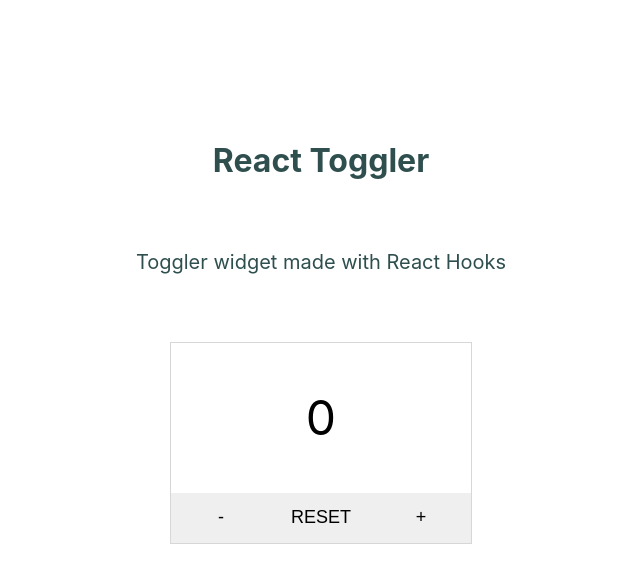
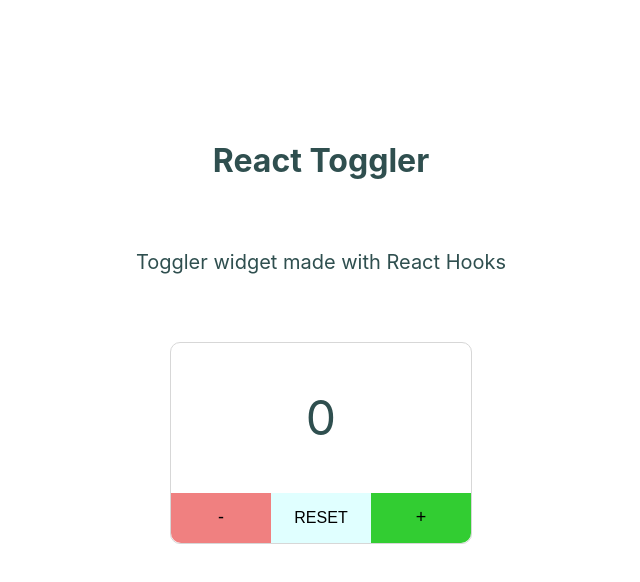
Before and after one commit to robhhr/redux-state-counter, a React (Create React App) app: page / in a window 1280 px wide. Shown: the top 582 px of the page, without its empty margins (319-959 px from the left). Built offline with nearby package versions, Linux system fonts and the light colour scheme.

Commit message:
style buttons

```diff
--- a/src/components/Number/Number.css
+++ b/src/components/Number/Number.css
@@ -2,6 +2,7 @@
   width: 50%;
   min-width: 200px;
   border: 0.5px solid #d7d7d7;
+  border-radius: 10px;
   margin: 0 auto;
 }
 
@@ -12,10 +13,26 @@
   display: flex;
   justify-content: center;
   align-items: center;
+  color: darkslategray;
 }
 
 .buttons {
   bottom: 0%;
+}
+
+button:first-child {
+  background: lightcoral;
+  border-radius: 0px 0px 0px 10px;
+}
+
+button:nth-child(2) {
+  background: lightcyan;
+  font-size: 14px;
+}
+
+button:nth-child(3) {
+  background: limegreen;
+  border-radius: 0px 0px 10px 0px;
 }
 
 .buttons > * {
@@ -23,6 +40,7 @@
   width: 33.33%;
   height: 50px;
   border: none;
+  cursor: pointer;
 }
 
 @media only screen and (min-width: 450px) {
@@ -37,4 +55,7 @@
   .buttons > * {
     font-size: 18px;
   }
+  button:nth-child(2) {
+    font-size: 16px;
+  }
 }
--- a/src/components/Number/Number.js
+++ b/src/components/Number/Number.js
@@ -1,5 +1,6 @@
 import React, { useState } from "react";
 import "./Number.css";
+import { isS } from "xmlchars/xml/1.0/ed5";
 
 const Number = () => {
   const [number, isNumber] = useState(0);
@@ -7,9 +8,19 @@
     <div className="number-container">
       <p>{number}</p>
       <div className="buttons">
-        <button onClick={() => isNumber(number - 1)}>-</button>
-        <button onClick={() => isNumber(0)}>RESET</button>
-        <button onClick={() => isNumber(number + 1)}>+</button>
+        <button
+          onClick={() => {
+            isNumber(number - 1) || console.log("decrease");
+          }}
+        >
+          -
+        </button>
+        <button onClick={() => isNumber(0) || console.log("reset")}>
+          RESET
+        </button>
+        <button onClick={() => isNumber(number + 1) || console.log("increase")}>
+          +
+        </button>
       </div>
     </div>
   );
```
